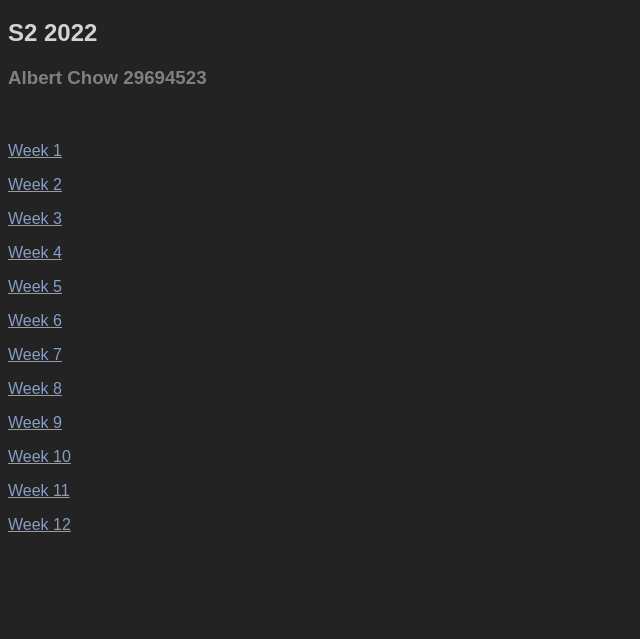
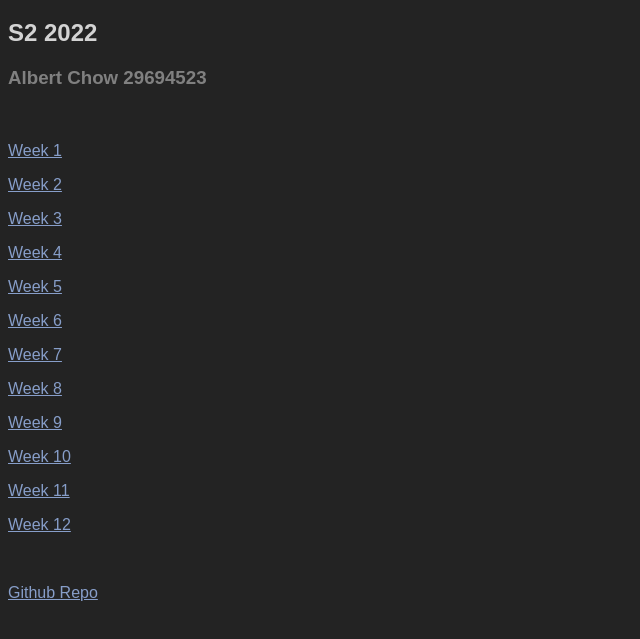
Before and after one commit to abhchow/FIT2102-Tutorials, a plain HTML site: page index.html in a window 1280 px wide. Shown: the part 61-700 px from the top of the page, without its empty margins (0-640 px from the left). Drawn offline with Linux system fonts and the light colour scheme.

Commit message:
linked repo

```diff
--- a/index.html
+++ b/index.html
@@ -29,6 +29,9 @@
         <p><a style="color:rgb(135, 158, 201)" href="Week10/worksheetChecklist.html">Week 10</a></p>
         <p><a style="color:rgb(135, 158, 201)" href="Week11/worksheetChecklist.html">Week 11</a></p>
         <p><a style="color:rgb(135, 158, 201)" href="Week12/worksheetChecklist.html">Week 12</a></p>
+        <br>
+
+        <p><a style="color:rgb(135, 158, 201)" href="https://github.com/abhchow/FIT2102-Tutorials">Github Repo</a></p>
     </div>
 </body>
 </html>
```
